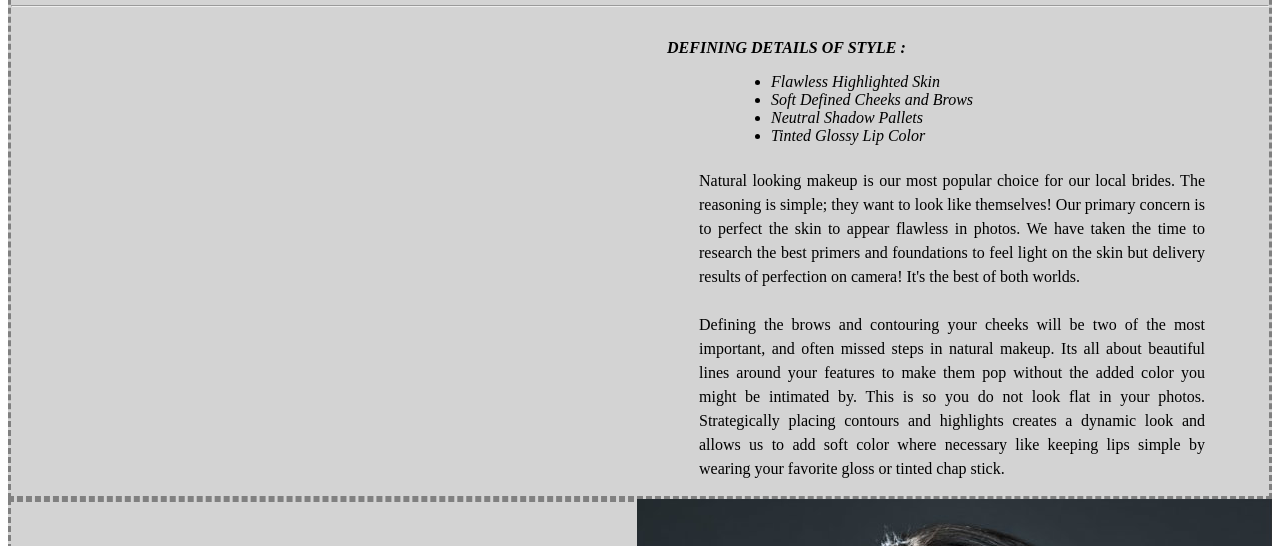
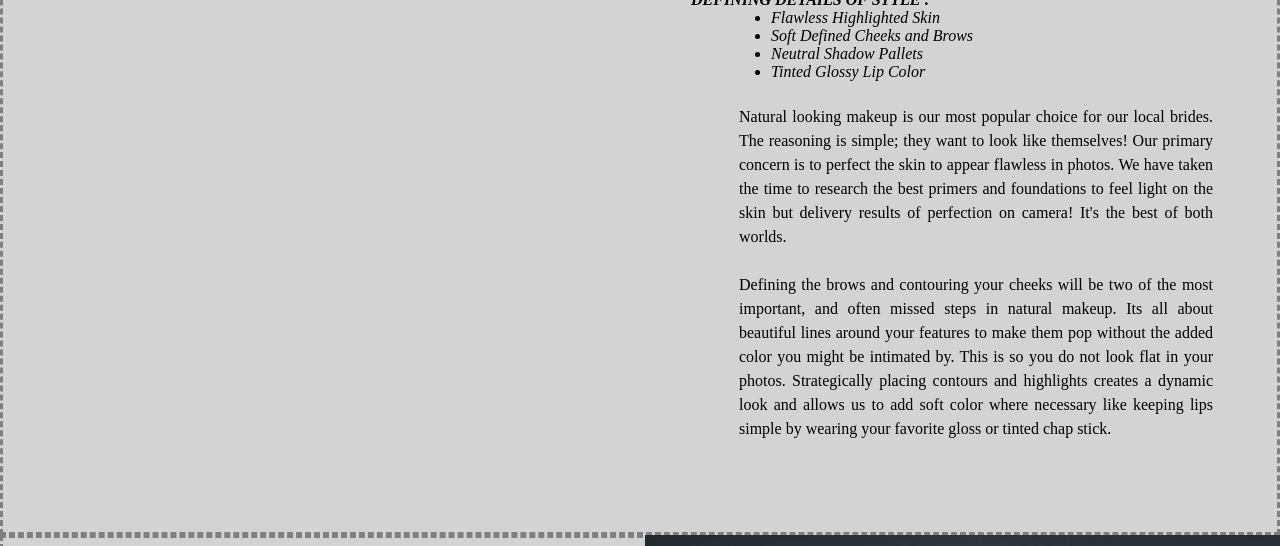
Before and after one commit to t-sierakowski/mwm, a plain HTML site: page index.html in a window 1280 px wide. Shown: the part 144-690 px from the top of the page. Drawn offline with Linux system fonts and the light colour scheme.

Commit message:
tweek to margin on left float

```diff
--- a/css/main.css
+++ b/css/main.css
@@ -4,6 +4,13 @@
 
 * {
   box-sizing: border-box;
+}
+
+body, h1, h2, h3, h4, h5, h6,
+p, blockquote, pre, hr,
+dl, dd, ol, ul, figure {
+  margin: 0;
+  padding: 0;
 }
 
 /* start img section styling*/
@@ -20,7 +27,7 @@
 
 .right-text {
   background-color: lightgray;
-  height: 635px;
+  height: 679px;
   border-style: dashed;
   border-color: gray;
 }
@@ -29,7 +36,7 @@
   font-style: italic;
   font-size: 1em;
   font-weight: bold;
-  margin-left: 41em;
+  margin-left: 43em;
   margin-top: 2em;
   text-transform: uppercase;
 }
@@ -42,11 +49,11 @@
 
 .right-text > ul > li {
   font-style: italic;
-  margin-left: 45em;
+  margin-left: 48em;
 }
 
 .right-text > p {
-  margin-left: 43em;
+  margin-left: 46em;
   margin-right: 4em;
   margin-top: 1.5em;
   line-height: 1.5em;
@@ -57,7 +64,7 @@
 
 .left-text {
   background-color: lightgray;
-  height: 635px;
+  height: 679px;
   border-style: dashed;
   border-color: gray;
 }
```
